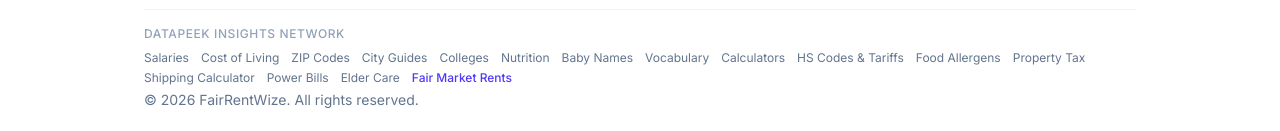
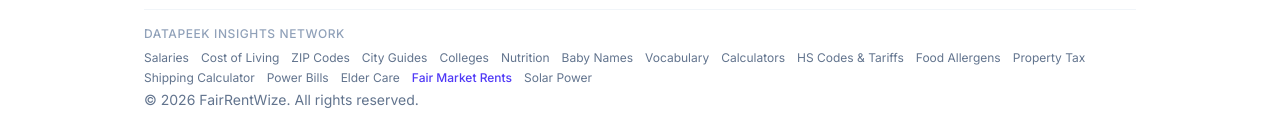
Before and after one commit to wlgns3511-crypto/fairrentwize, a Next.js app: page /about in a window 1280 px wide. Shown: the part 705-836 px from the top of the page. Built offline with nearby package versions, Linux system fonts and the light colour scheme; no server answers.

Commit message:
Add sunpowerpeek to DataPeek Insights Network footer

```diff
--- a/app/layout.tsx
+++ b/app/layout.tsx
@@ -69,6 +69,8 @@
                 <a href="https://powerbillpeek.com" className="hover:text-indigo-600">Power Bills</a>
                 <a href="https://eldercarepeek.com" className="hover:text-indigo-600">Elder Care</a>
                 <a href="https://fairrentwize.com" className="font-medium text-indigo-600">Fair Market Rents</a>
+
+                <a href="https://sunpowerpeek.com" className="hover:text-emerald-600">Solar Power</a>
               </div>
             </div>
             <p className="mt-1">&copy; {new Date().getFullYear()} {SITE_NAME}. All rights reserved.</p>
```
Also changed, not shown: public/ads.txt (added), public/b8f4e2a1c3d5e6f7a9b0c1d2e3f4a5b6.txt (added).
